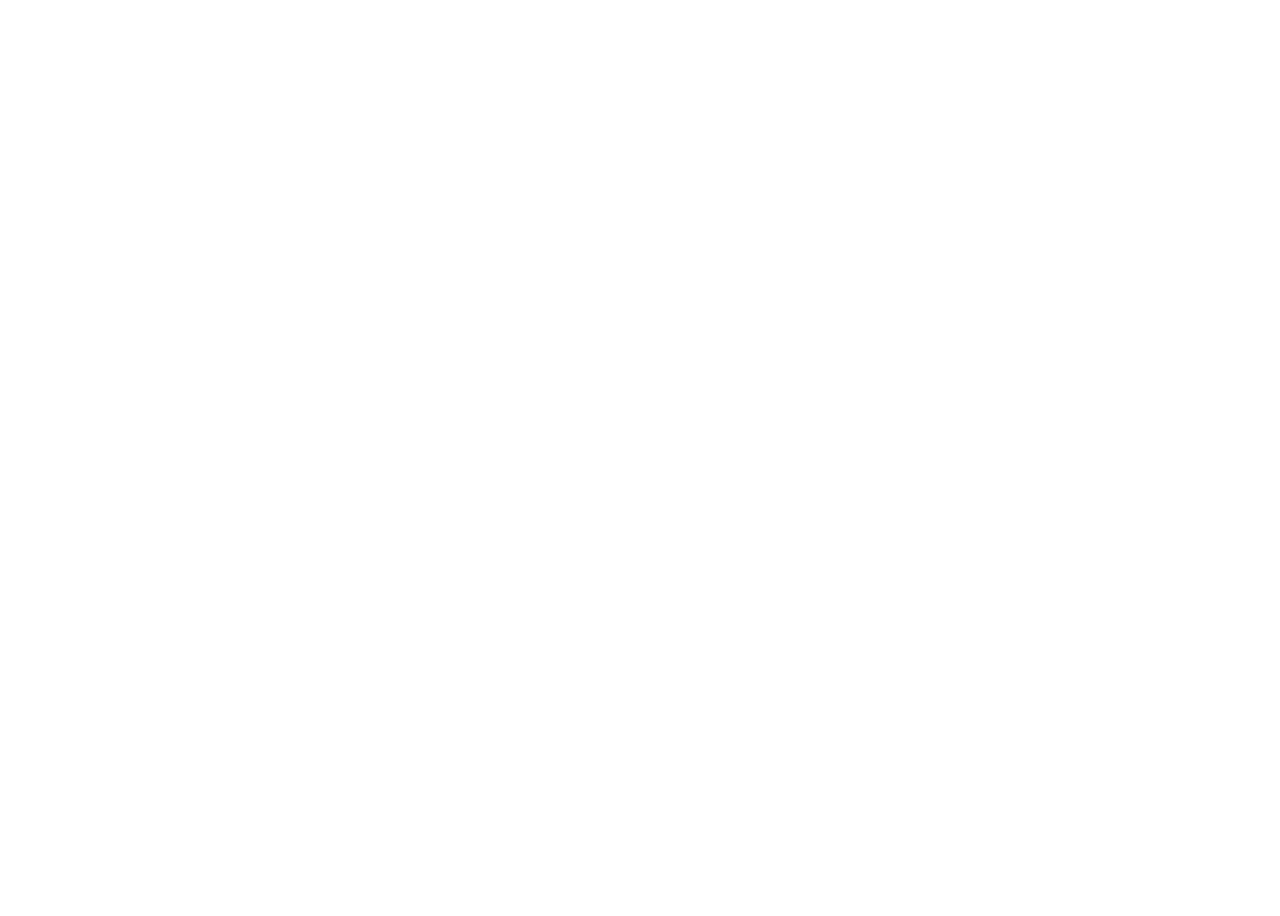
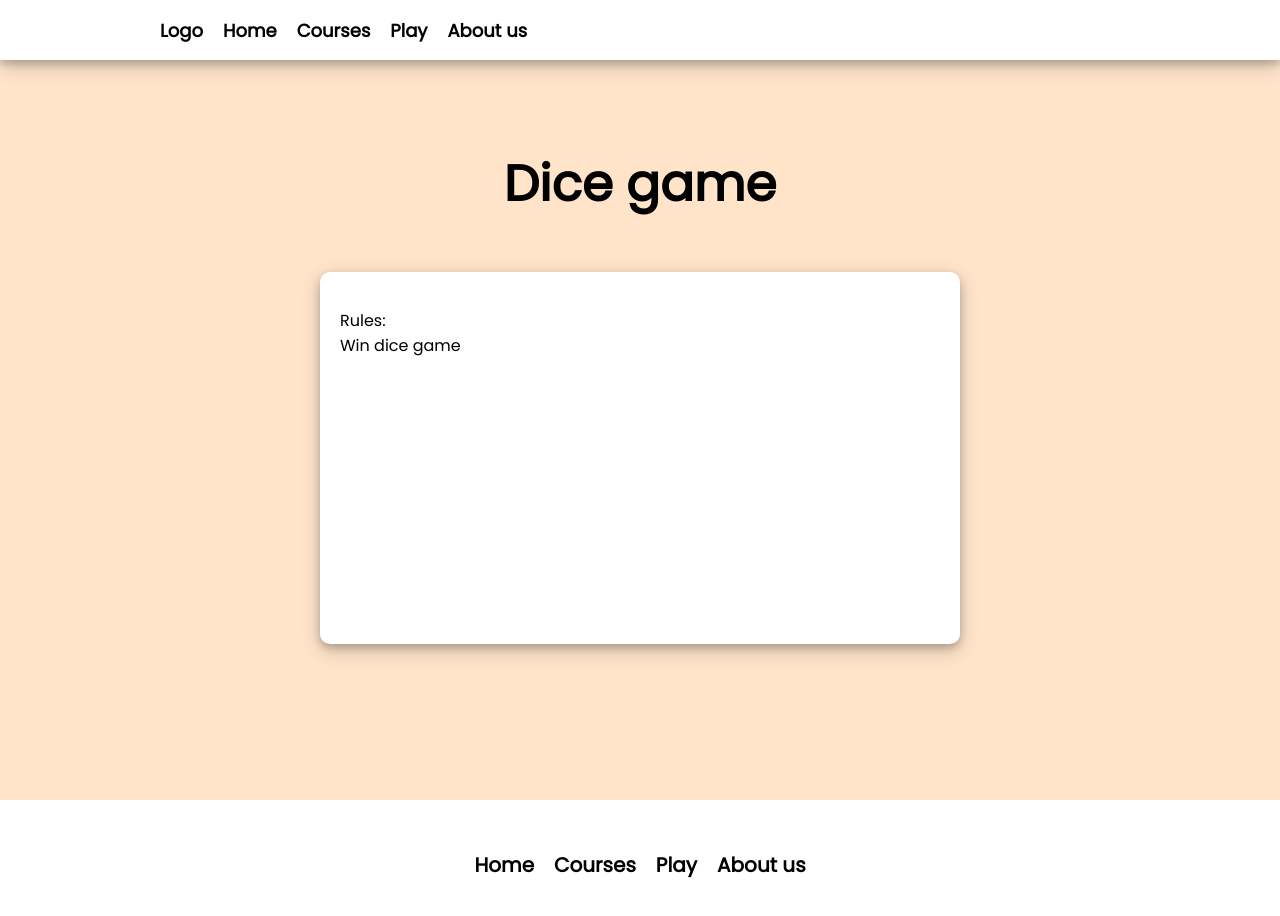
Before and after one commit to liamthorell/final-project, a Vue app: page /play/dice-game in a window 1280 px wide. Before the commit this address had no page. Shown: the top 916 px of the page. Before the commit the page ends 800 px from the top, so only its background shows below. Built offline with nearby package versions, Linux system fonts and the light colour scheme.

Commit message:
added game

```diff
--- /dev/null
+++ b/src/layouts/GameLayout.vue
@@ -0,0 +1,87 @@
+<template>
+  <Layout>
+    <section class="white" ref="bg">
+      <div class="page-container container flex">
+        <div>
+          <h1>{{ props.title }}</h1>
+          <div class="card">
+            <slot></slot>
+          </div>
+        </div>
+      </div>
+    </section>
+  </Layout>
+</template>
+<script setup lang="ts">
+import Layout from "./DefaultLayout.vue";
+import { ref, onMounted } from "vue";
+
+const props = defineProps({
+  title: {
+    type: String,
+    default: "Game",
+  },
+  backgroundColor: {
+    type: String,
+    default: "white",
+  },
+});
+const bg = ref<HTMLDivElement | null>(null);
+onMounted(() => {
+  bg.value?.classList.add(props.backgroundColor);
+});
+</script>
+<style lang="scss" scoped>
+.white {
+  background-color: #ffffff;
+}
+.orange {
+  background-color: $orange;
+}
+.blue {
+  background-color: $blue;
+}
+.pink {
+  background-color: $pink;
+}
+
+h1 {
+  font-size: 50px;
+  text-align: center;
+}
+.container {
+  min-height: 100vh;
+  div {
+    margin: 50px 0;
+  }
+}
+.card {
+  width: 80vw;
+  max-width: 600px;
+  margin: 0 auto;
+  border-radius: 10px;
+  box-shadow: $box-shadow;
+  background-color: white;
+  padding: 20px;
+  p {
+    font-size: 15px;
+    margin: 0;
+  }
+}
+@media (max-width: $breakpoint-md) {
+  h1 {
+    font-size: 40px;
+  }
+  .card p {
+    font-size: 14px;
+  }
+}
+@media (max-width: $breakpoint-sm) {
+  h1 {
+    font-size: 35px;
+  }
+  .card p {
+    font-size: 13px;
+  }
+}
+</style>
--- a/src/router/index.ts
+++ b/src/router/index.ts
@@ -18,6 +18,21 @@
     component: () => import(/* webpackChunkName: "Play" */ "../views/Play.vue"),
   },
   {
+    path: "/play/dice-game",
+    name: "DiceGame",
+    component: () =>
+      import(/* webpackChunkName: "DiceGame" */ "../views/Games/DiceGame.vue"),
+  },
+  {
+    path: "/play/tic-tac-toe",
+    name: "TicTacToe",
+    component: () =>
+      import(
+        /* webpackChunkName: "TicTacToe" */ "../views/Games/TicTacToe.vue"
+      ),
+  },
+
+  {
     path: "/about",
     name: "About",
     component: () =>
--- a/src/views/About.vue
+++ b/src/views/About.vue
@@ -25,7 +25,7 @@
   </Layout>
 </template>
 <script lang="ts" setup>
-import Layout from "../layouts/Layout.vue";
+import Layout from "../layouts/DefaultLayout.vue";
 </script>
 <style lang="scss" scoped>
 h1 {
--- a/src/views/Courses.vue
+++ b/src/views/Courses.vue
@@ -68,7 +68,7 @@
   </Layout>
 </template>
 <script lang="ts" setup>
-import Layout from "../layouts/Layout.vue";
+import Layout from "../layouts/DefaultLayout.vue";
 </script>
 <style lang="scss" scoped>
 h1 {
--- /dev/null
+++ b/src/views/Games/DiceGame.vue
@@ -0,0 +1,50 @@
+<template>
+  <Layout title="Dice game" backgroundColor="orange">
+    <p>
+      Rules: <br />
+      Win dice game
+    </p>
+    <div class="wrapper">
+      <canvas id="canvas" width="250" height="250"></canvas>
+    </div>
+  </Layout>
+</template>
+
+<script setup lang="ts">
+import Layout from "../../layouts/GameLayout.vue";
+import { onMounted } from "vue";
+
+onMounted(async () => {
+  const canvas = document.getElementById("canvas") as HTMLCanvasElement;
+  const ctx = canvas.getContext("2d");
+
+  if (!ctx) return;
+
+  ctx.font = "20px Poppins";
+  ctx.fillText("Roll dice now XD", 10, 50);
+
+  ctx.fillStyle = "rgb(200, 0, 0)";
+  ctx.fillRect(75, 75, 100, 100);
+
+  function delay(t: number, v?: unknown) {
+    return new Promise(function (resolve) {
+      setTimeout(resolve.bind(null, v), t);
+    });
+  }
+  let i = 1;
+  while (true) {
+    ctx.clearRect(0, 0, 250, 250);
+    await delay(1000);
+    ctx.fillText(i.toString(), 100, 50);
+    if (i == 6) i = 1;
+    else i++;
+  }
+});
+</script>
+
+<style lang="scss" scoped>
+canvas {
+  display: block;
+  margin: 0 auto;
+}
+</style>
--- /dev/null
+++ b/src/views/Games/TicTacToe.vue
@@ -0,0 +1,27 @@
+<template>
+  <Layout title="Tic Tac Toe" backgroundColor="orange">
+    <p>
+      Rules: <br />
+      Win against the AI
+    </p>
+    <div class="wrapper">
+      <canvas id="canvas" width="300" height="300"></canvas>
+    </div>
+  </Layout>
+</template>
+
+<script setup lang="ts">
+import Layout from "../../layouts/GameLayout.vue";
+import { onMounted } from "vue";
+
+onMounted(() => {
+  const c = document.getElementById("canvas") as HTMLCanvasElement;
+});
+</script>
+
+<style lang="scss" scoped>
+canvas {
+  display: block;
+  margin: 0 auto;
+}
+</style>
--- a/src/views/Home.vue
+++ b/src/views/Home.vue
@@ -109,7 +109,7 @@
 </template>
 
 <script lang="ts" setup>
-import Layout from "../layouts/Layout.vue";
+import Layout from "../layouts/DefaultLayout.vue";
 import { ref, onUnmounted } from "vue";
 
 const courses = ref<HTMLDivElement | null>(null);
--- a/src/views/Play.vue
+++ b/src/views/Play.vue
@@ -16,17 +16,19 @@
     <section>
       <div class="page-container container flex cards">
         <div class="card bg-pink">
-          <h3>Tic tac toe</h3>
+          <h3>Dice game</h3>
           <p>
             Lorem ipsum dolor sit amet consectetur adipisicing elit. Debitis,
             obcaecati? Velit reprehenderit veniam consequatur voluptatem eum
             animi quibusdam ex quidem modi quaerat enim vitae at quia illum
             tempora, eos qui.
           </p>
-          <div class="button">Play</div>
+          <router-link :to="{ name: 'DiceGame' }">
+            <div class="button">Play</div>
+          </router-link>
         </div>
         <div class="card bg-blue">
-          <h3>Game 2</h3>
+          <h3>Slots</h3>
           <p>
             Lorem ipsum dolor sit amet consectetur adipisicing elit. Debitis,
             obcaecati? Velit reprehenderit veniam consequatur voluptatem eum
@@ -50,12 +52,16 @@
   </Layout>
 </template>
 <script lang="ts" setup>
-import Layout from "../layouts/Layout.vue";
+import Layout from "../layouts/DefaultLayout.vue";
 </script>
 <style lang="scss" scoped>
 h1 {
   font-size: 50px;
   text-align: center;
+}
+a {
+  text-decoration: none;
+  color: inherit;
 }
 .hero {
   min-height: 50vh;
```
Also changed, not shown: src/layouts/DefaultLayout.vue (renamed from src/layouts/Layout.vue).
